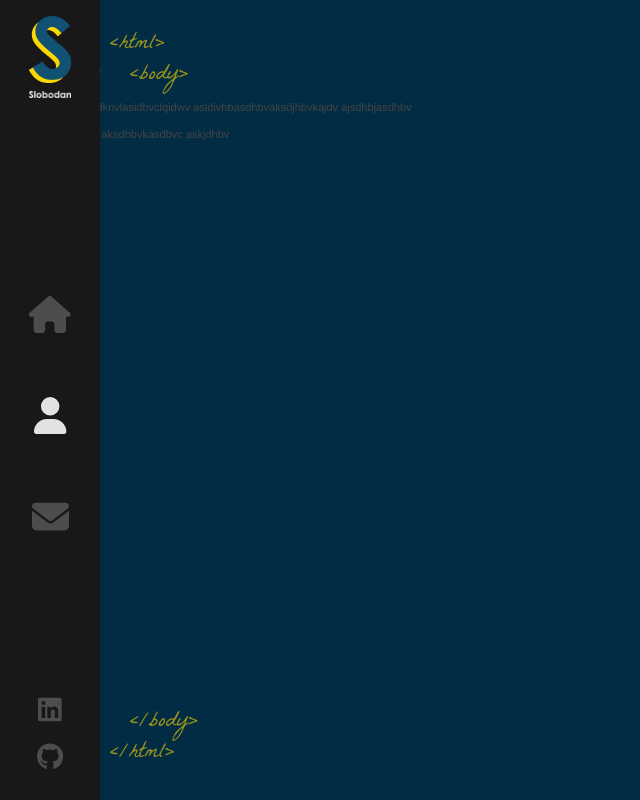
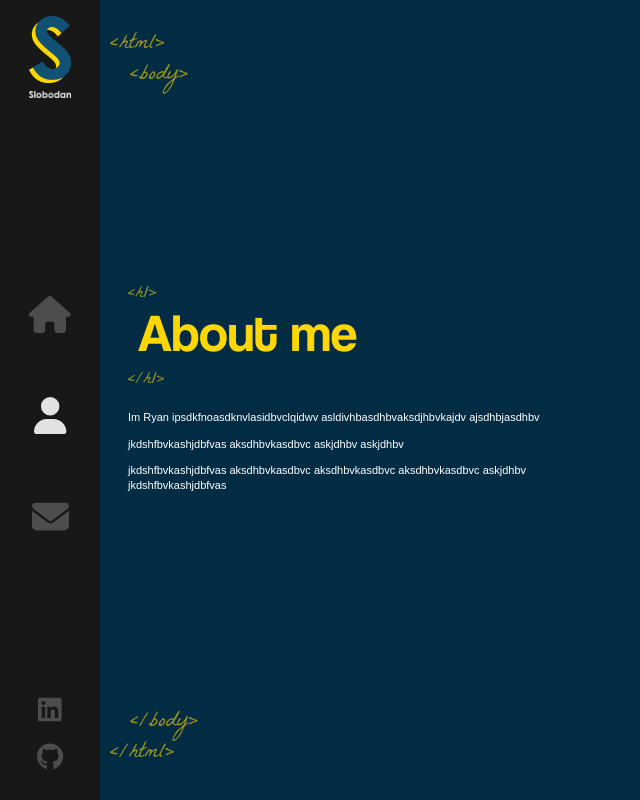
Before and after one commit to ryancanton/personal_porfolio, a React (Create React App) app: page /about in a window 1280 px wide. Shown: the whole page, without its empty margins (0-640 px from the left). Built offline with nearby package versions, Linux system fonts and the light colour scheme.

Commit message:
style: Adds styling to About page

```diff
--- a/src/components/About/index.js
+++ b/src/components/About/index.js
@@ -16,7 +16,11 @@ const About = () => {
         </p>
         <p>jkdshfbvkashjdbfvas
           aksdhbvkasdbvc
-          askjdhbv
+          askjdhbv askjdhbv
+        </p>
+        <p>jkdshfbvkashjdbfvas aksdhbvkasdbvc
+          aksdhbvkasdbvc aksdhbvkasdbvc
+          askjdhbv jkdshfbvkashjdbfvas
         </p>
       </div>
     </div>
--- a/src/components/Layout/index.scss
+++ b/src/components/Layout/index.scss
@@ -37,3 +37,69 @@
   animation: fadeIn 1s forwards;
   animation-delay: 1s;
 }
+
+.about-page {
+  .text-zone {
+    position: absolute;
+    left: 10%;
+    top: 50%;
+    transform: translateY(-50%);
+    width: 35%;
+    vertical-align: middle;
+    display: table-cell;
+    max-height: 90%;
+  }
+
+  h1 {
+    font-size: 53px;
+    font-family: 'Coolvetica';
+    color: #ffd700;
+    font-weight: 400;
+    margin-top: 0;
+    position: relative;
+    margin-bottom: 40px;
+    left: 10px;
+
+    &::before{
+      content: '<h1>';
+      font-family: 'La Belle Aurore';
+      font-size: 18px;
+      position: absolute;
+      margin-top: -10px;
+      left: -10px;
+      opacity: 0.6;
+      line-height: 18px;
+    }
+
+    &::after {
+      content: '</h1>';
+      font-family: 'La Belle Aurore';
+      font-size: 18px;
+      line-height: 18px;
+      position: absolute;
+      left: -30px;
+      bottom: -20px;
+      margin-left: 20px;
+      opacity: 0.6;
+    }
+  }
+
+  p {
+    font-style: 13px;
+    color: #fff;
+    font-family: sans-serif;
+    font-weight: 300;
+    min-width: fit-content;
+    animation: pulse 1s;
+
+    &:nth-of-type(1) {
+      animation-delay: 1.1s;
+    }
+    &:nth-of-type(2) {
+      animation-delay: 1.2s;
+    }
+    &:nth-of-type(3) {
+      animation-delay: 1.3s;
+    }
+  }
+}
```
